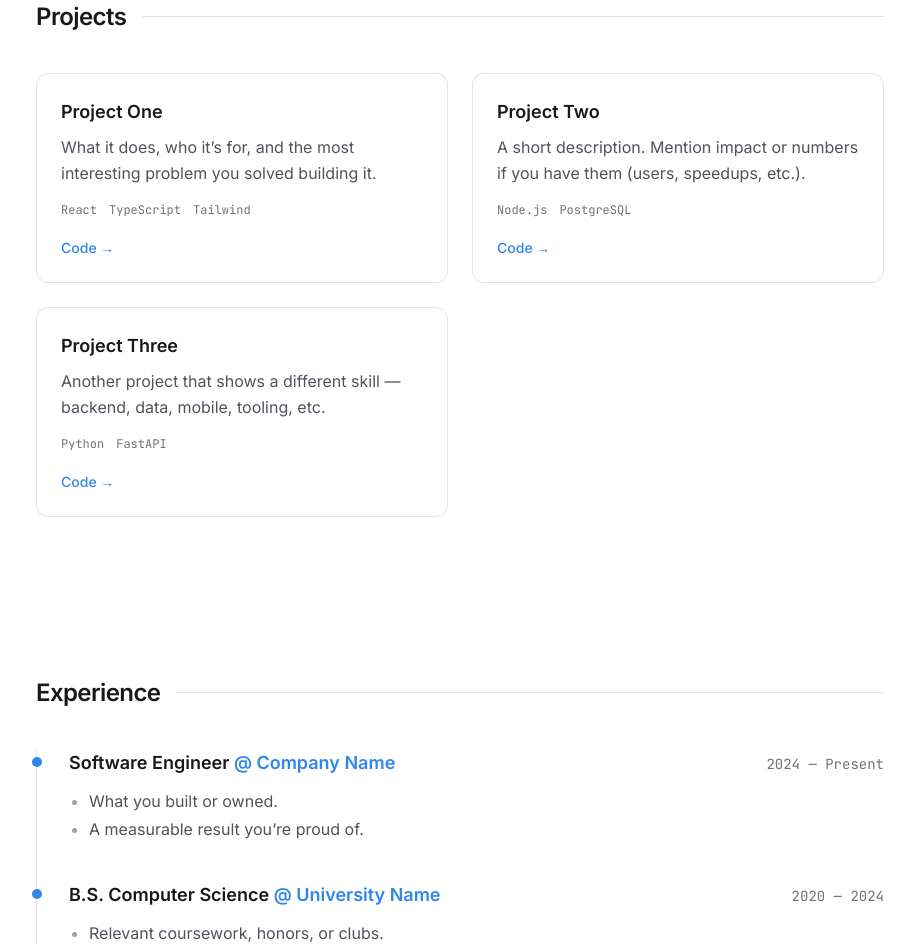
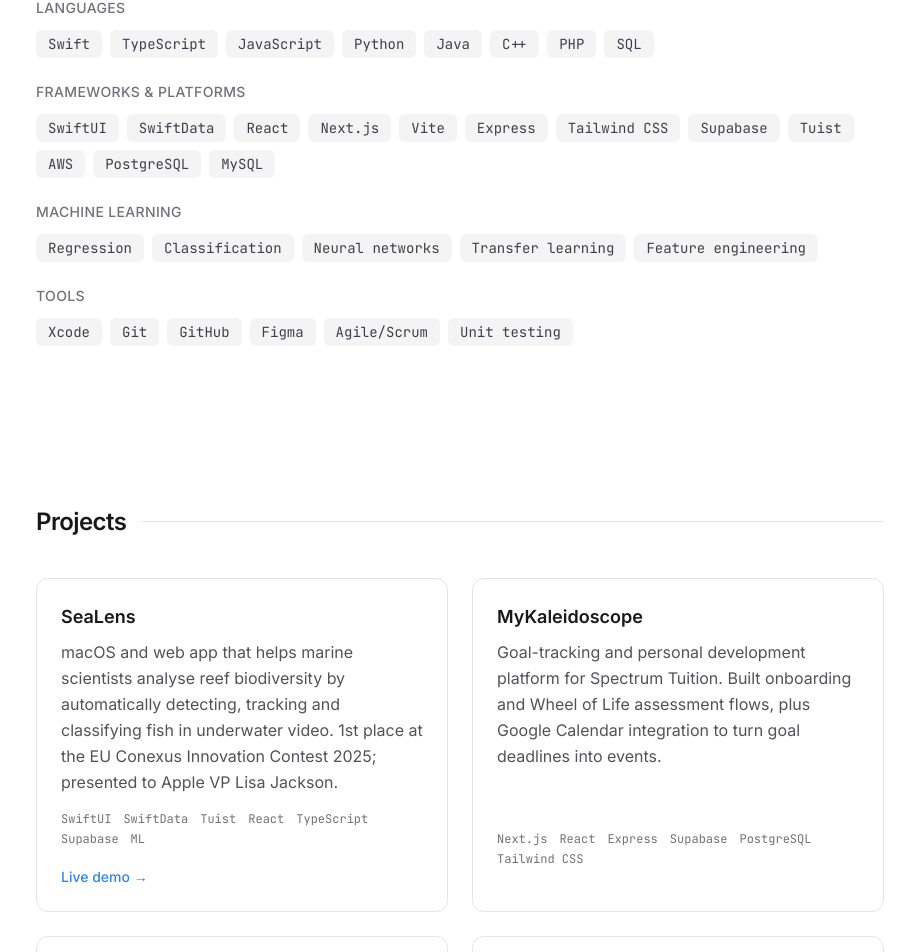
Before and after one commit to shreyasvenadan/portfolio, a React (Vite) app: page / in a window 1280 px wide. Shown: the part 1212-2164 px from the top of the page, without its empty margins (180-1095 px from the left). Built offline with nearby package versions, Linux system fonts and the light colour scheme.

Commit message:
Fill in portfolio content from résumé

```diff
--- a/src/components/About.tsx
+++ b/src/components/About.tsx
@@ -9,9 +9,12 @@
           <p key={paragraph}>{paragraph}</p>
         ))}
       </div>
-      <h3 className="mt-10 mb-4 text-sm font-medium tracking-wide text-zinc-500 uppercase">Tech I work with</h3>
+      <div className="mt-10 space-y-6">
+        {Object.entries(profile.skills).map(([group, skills]) => (
+          <div key={group}>
+            <h3 className="mb-3 text-sm font-medium tracking-wide text-zinc-500 uppercase">{group}</h3>
             <ul className="flex flex-wrap gap-2">
-        {profile.skills.map((skill) => (
+              {skills.map((skill) => (
                 <li
                   key={skill}
                   className="rounded-md bg-zinc-100 px-3 py-1 font-mono text-sm text-zinc-700 dark:bg-zinc-900 dark:text-zinc-300"
@@ -20,6 +23,9 @@
                 </li>
               ))}
             </ul>
+          </div>
+        ))}
+      </div>
     </Section>
   )
 }
--- a/src/components/Experience.tsx
+++ b/src/components/Experience.tsx
@@ -12,13 +12,17 @@
               <h3 className="text-lg font-semibold text-zinc-900 dark:text-zinc-50">
                 {item.role} <span className="text-accent">@ {item.org}</span>
               </h3>
-              <span className="font-mono text-sm text-zinc-500">{item.period}</span>
+              <span className="font-mono text-sm text-zinc-500">
+                {item.location ? `${item.location} · ${item.period}` : item.period}
+              </span>
             </div>
-            <ul className="mt-3 list-disc space-y-1 pl-5 text-zinc-600 marker:text-zinc-400 dark:text-zinc-400">
-              {item.points.map((point) => (
-                <li key={point}>{point}</li>
-              ))}
-            </ul>
+            {item.points.length > 0 && (
+              <ul className="mt-3 list-disc space-y-1 pl-5 text-zinc-600 marker:text-zinc-400 dark:text-zinc-400">
+                {item.points.map((point) => (
+                  <li key={point}>{point}</li>
+                ))}
+              </ul>
+            )}
           </li>
         ))}
       </ol>
--- a/src/data/content.ts
+++ b/src/data/content.ts
@@ -3,22 +3,41 @@
 export const profile = {
   name: 'Shreyas Venadan',
   role: 'Software Engineer',
-  // TODO: replace with your own one-liner
-  tagline: 'I build reliable, well-crafted software for the web.',
-  // TODO: write a short bio (2–3 short paragraphs)
+  tagline:
+    'Software engineering student at RMIT and co-founder of SeaLens. I build apps across Apple platforms and the web, from SwiftUI to React to machine learning.',
   about: [
-    "I'm a software engineer who enjoys turning ideas into products people actually use. I care about clean code, thoughtful design, and shipping things that work.",
-    'Outside of work, I like learning new tools, contributing to side projects, and ...',
+    "I'm a software engineering student at RMIT in Melbourne, graduating in November 2026. I was selected for the inaugural Apple Developer Academy @ BINUS cohort in Bali (top 3% of applicants globally), where I designed, built and shipped apps across iOS, watchOS and macOS in cross-cultural teams.",
+    "There I co-founded SeaLens, a macOS and web app that helps marine scientists monitor reef biodiversity by detecting, tracking and classifying fish in underwater video with machine learning. SeaLens won 1st place at the EU Conexus Innovation Contest 2025 and was selected for Apple's Developer Institute for Entrepreneurship.",
+    'Outside of code I do photography and videography, coach youth football, and have played competitive football for 14+ years.',
   ],
-  skills: ['TypeScript', 'React', 'Node.js', 'Python', 'SQL', 'Git'],
-  // TODO: drop a PDF at public/resume.pdf, or set to '' to hide the button
-  resumeUrl: `${import.meta.env.BASE_URL}resume.pdf`,
+  skills: {
+    Languages: ['Swift', 'TypeScript', 'JavaScript', 'Python', 'Java', 'C++', 'PHP', 'SQL'],
+    'Frameworks & Platforms': [
+      'SwiftUI',
+      'SwiftData',
+      'React',
+      'Next.js',
+      'Vite',
+      'Express',
+      'Tailwind CSS',
+      'Supabase',
+      'Tuist',
+      'AWS',
+      'PostgreSQL',
+      'MySQL',
+    ],
+    'Machine Learning': ['Regression', 'Classification', 'Neural networks', 'Transfer learning', 'Feature engineering'],
+    Tools: ['Xcode', 'Git', 'GitHub', 'Figma', 'Agile/Scrum', 'Unit testing'],
+  } as Record<string, string[]>,
+  // Export your résumé as PDF to public/resume.pdf, then set this to
+  // `${import.meta.env.BASE_URL}resume.pdf` to show the Résumé button.
+  resumeUrl: '',
 }
 
 export const links = {
   github: 'https://github.com/shreyasvenadan',
-  linkedin: 'https://www.linkedin.com/in/your-handle', // TODO
-  email: 'you@example.com', // TODO
+  linkedin: 'https://www.linkedin.com/in/shreyasvenadan',
+  email: 'shreyasvenadan10@gmail.com',
 }
 
 export type Project = {
@@ -29,48 +48,101 @@
   demo?: string
 }
 
-// TODO: replace with your real projects (3–5 is ideal)
 export const projects: Project[] = [
   {
-    title: 'Project One',
-    description: 'What it does, who it’s for, and the most interesting problem you solved building it.',
-    tech: ['React', 'TypeScript', 'Tailwind'],
-    repo: 'https://github.com/shreyasvenadan',
-    demo: '',
+    title: 'SeaLens',
+    description:
+      'macOS and web app that helps marine scientists analyse reef biodiversity by automatically detecting, tracking and classifying fish in underwater video. 1st place at the EU Conexus Innovation Contest 2025; presented to Apple VP Lisa Jackson.',
+    tech: ['SwiftUI', 'SwiftData', 'Tuist', 'React', 'TypeScript', 'Supabase', 'ML'],
+    demo: 'https://sealens.app',
   },
   {
-    title: 'Project Two',
-    description: 'A short description. Mention impact or numbers if you have them (users, speedups, etc.).',
-    tech: ['Node.js', 'PostgreSQL'],
-    repo: 'https://github.com/shreyasvenadan',
+    title: 'MyKaleidoscope',
+    description:
+      'Goal-tracking and personal development platform for Spectrum Tuition. Built onboarding and Wheel of Life assessment flows, plus Google Calendar integration to turn goal deadlines into events.',
+    tech: ['Next.js', 'React', 'Express', 'Supabase', 'PostgreSQL', 'Tailwind CSS'],
   },
   {
-    title: 'Project Three',
-    description: 'Another project that shows a different skill — backend, data, mobile, tooling, etc.',
-    tech: ['Python', 'FastAPI'],
-    repo: 'https://github.com/shreyasvenadan',
+    title: 'Machine Learning Projects',
+    description:
+      'Regression models predicting Melbourne Airbnb prices, classifiers predicting wildfire intensity across 7 global regions, and a histopathology image classifier for colon cancer cells using data augmentation and transfer learning.',
+    tech: ['Python', 'Regression', 'Neural networks', 'Transfer learning'],
+  },
+  {
+    title: 'Cloud Music Subscription Service',
+    description:
+      'Cloud-based music subscription service with a Python backend and RESTful APIs, hosted and managed on AWS infrastructure.',
+    tech: ['Python', 'AWS EC2', 'S3', 'API Gateway', 'Lambda', 'DynamoDB'],
+  },
+  {
+    title: 'Web Development with RMIT Data',
+    description:
+      'Multiple websites built on real RMIT data in an Agile Scrum team, with Figma prototypes, user stories, acceptance tests and unit testing.',
+    tech: ['React', 'JavaScript', 'Java', 'MySQL', 'Figma'],
+  },
+  {
+    title: 'Secure E-Commerce',
+    description:
+      'E-commerce applications integrating PayPal, Google Pay and reCAPTCHA, hardened through vulnerability assessments and simulated attacks.',
+    tech: ['PHP', 'PayPal', 'Google Pay', 'reCAPTCHA'],
   },
 ]
 
 export type Experience = {
   role: string
   org: string
+  location?: string
   period: string
   points: string[]
 }
 
-// TODO: replace with your experience / education
 export const experience: Experience[] = [
   {
-    role: 'Software Engineer',
-    org: 'Company Name',
-    period: '2024 — Present',
-    points: ['What you built or owned.', 'A measurable result you’re proud of.'],
+    role: 'Co-Founder · Tech & Marketing Lead',
+    org: 'SeaLens',
+    period: '2025 — Present',
+    points: [
+      'Co-led development of the production macOS app (SwiftUI, SwiftData, Tuist), integrating machine-learning outputs into a scientist-friendly workflow.',
+      'Led development of the SeaLens web app (React, TypeScript, Vite, Supabase), extending access beyond macOS.',
+      'Selected as a Spotlight Team (1 of 4 across all Indonesian Apple Developer Academies); presented to Indonesian ministers, three Apple Directors and the Singapore Oceanarium.',
+      '1st place at the EU Conexus Innovation Contest 2025.',
+    ],
   },
   {
-    role: 'B.S. Computer Science',
-    org: 'University Name',
-    period: '2020 — 2024',
-    points: ['Relevant coursework, honors, or clubs.'],
+    role: 'RMIT Industry Project',
+    org: 'Spectrum Tuition',
+    location: 'Melbourne, VIC',
+    period: '2026 — Present',
+    points: [
+      'Building MyKaleidoscope in Agile sprints using a full-stack TypeScript monorepo (Next.js, React, Express, Supabase).',
+      'Built onboarding and Wheel of Life assessment flows, and Google Calendar integration for goal deadlines.',
+    ],
+  },
+  {
+    role: 'Co-Founder, SeaLens',
+    org: 'Apple Developer Institute for Entrepreneurship',
+    location: 'Jakarta, Indonesia',
+    period: '2026',
+    points: [
+      'Six-month Apple-run program for early-stage startups built on Apple platforms.',
+      'Mentored by an Entrepreneur in Residence on growth strategy, fundraising and investor pitching.',
+    ],
+  },
+  {
+    role: 'iOS Developer',
+    org: 'Apple Developer Academy @ BINUS',
+    location: 'Bali, Indonesia',
+    period: '2025',
+    points: [
+      'Selected among the top 3% of applicants globally for the inaugural cohort.',
+      'Designed, built and shipped apps across iOS, watchOS and macOS through the full product lifecycle.',
+    ],
+  },
+  {
+    role: 'Bachelor of Software Engineering',
+    org: 'RMIT University',
+    location: 'Melbourne, VIC',
+    period: '2022 — Nov 2026',
+    points: [],
   },
 ]
```
Lines whose indentation alone changed are shown as unchanged.
